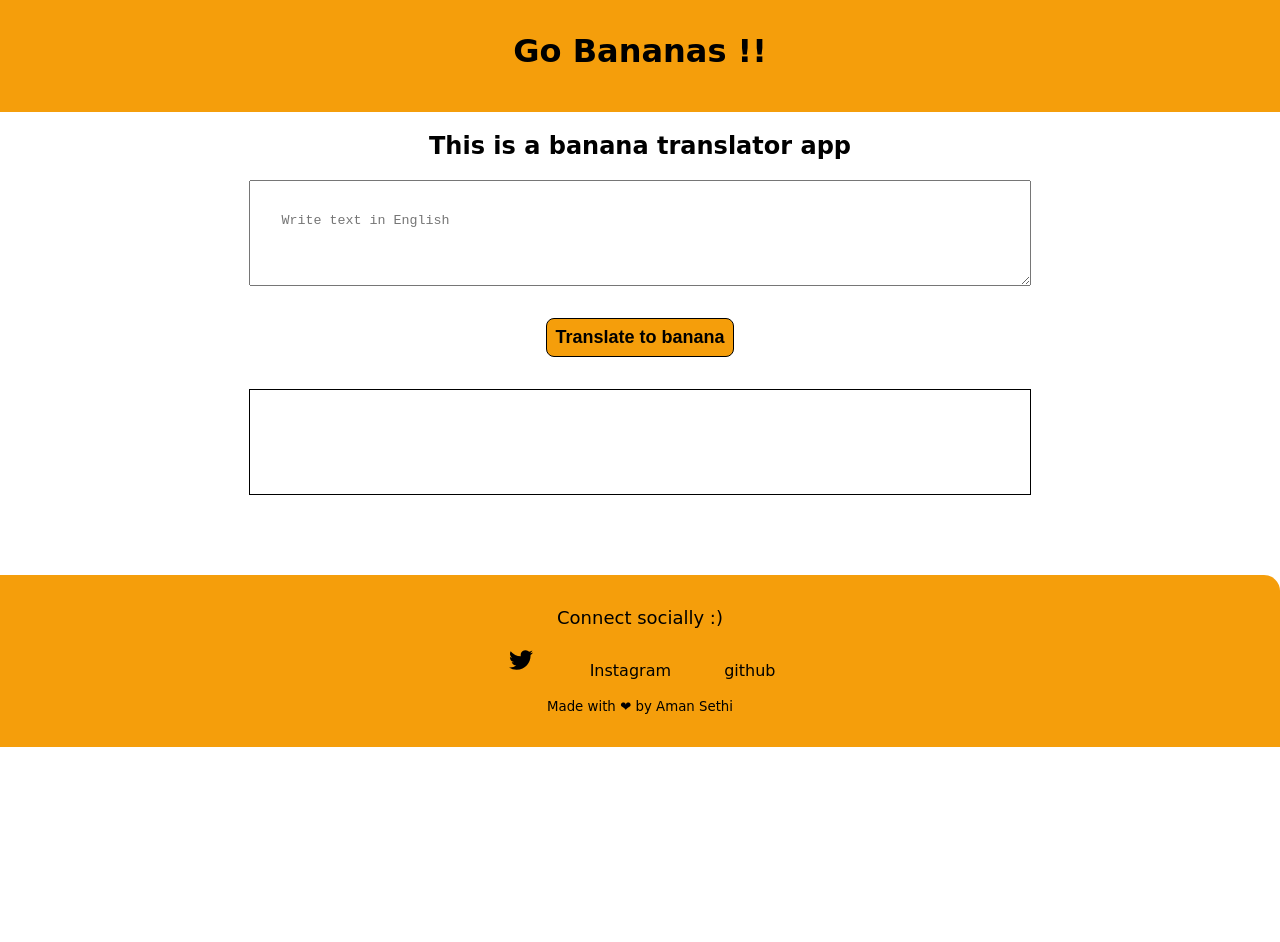
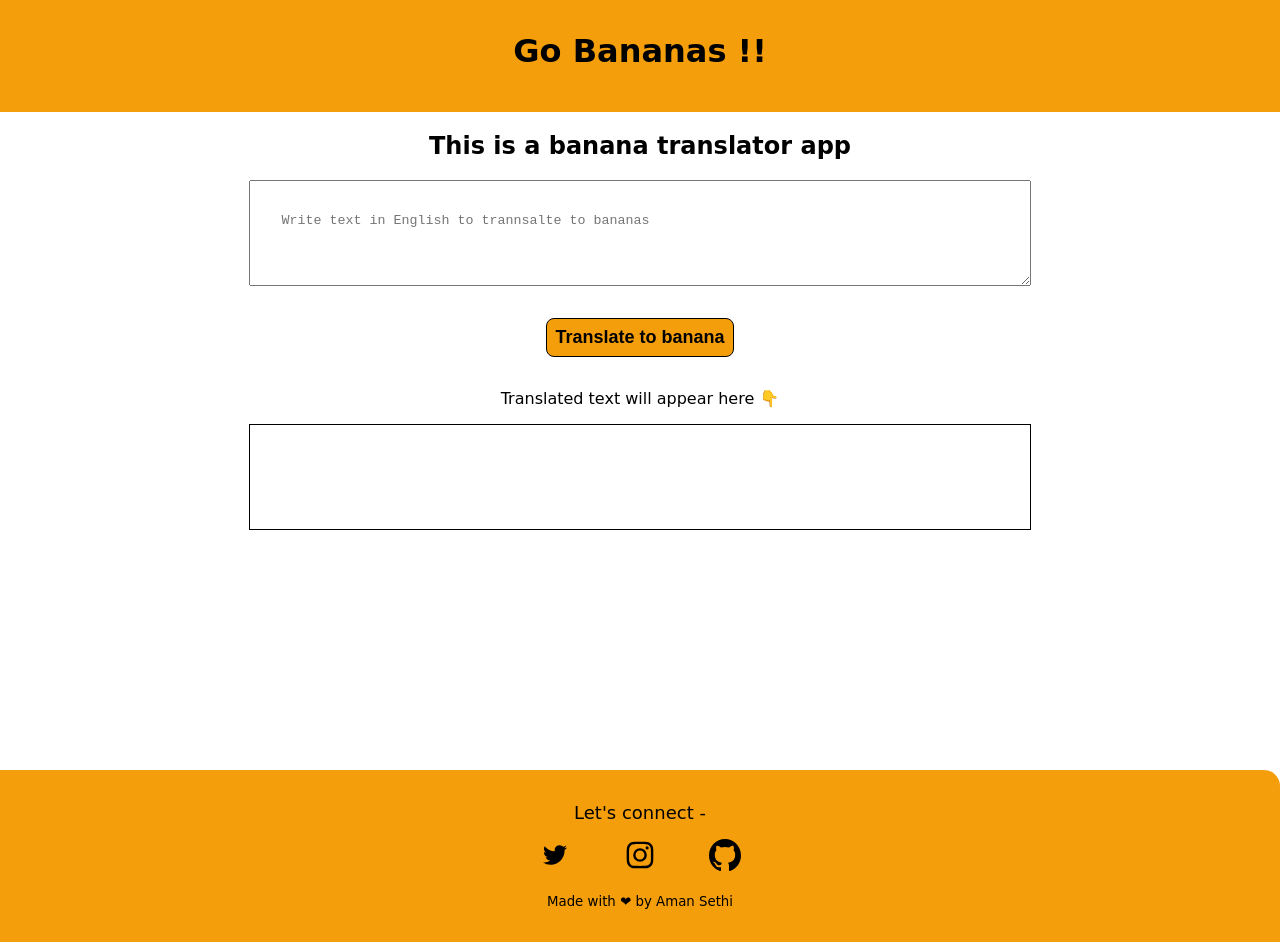
Before and after one commit to amansethi00/banana-translator-app, a plain HTML site: page index.html in a window 1280 px wide. Before the commit the page ends 800 px from the top, so only its background shows below. Drawn offline with Linux system fonts and the light colour scheme; a web font is replaced by a local one.

Commit message:
minor updates

```diff
--- a/index.html
+++ b/index.html
@@ -14,16 +14,19 @@
     <div class="container">
       <center><h2>This is a banana translator app</h2></center>
       <!-- <p>Minions talk bananas.</p> -->
-      <textarea placeholder="Write text in English" id="textInp"></textarea>
+      <textarea
+        placeholder="Write text in English to trannsalte to bananas"
+        id="textInp"
+      ></textarea>
       <center><button id="btn">Translate to banana</button></center>
-
+      <p id="para">Translated text will appear here 👇</p>
       <div id="output"></div>
     </div>
 
     <script src="app.js" type="text/javascript"></script>
 
     <footer class="footer">
-      <div class="footer-header">Connect socially :)</div>
+      <div class="footer-header">Let's connect -</div>
       <ul class="socail-links">
         <li class="list-item-inline">
           <a href="https://www.twitter.com/oyesethi00" class="link link-footer"
@@ -35,14 +38,14 @@
           <a
             href="https://www.instagram.com/oye.sethi.00"
             class="link link-footer"
-            >Instagram</a
-          >
+            ><img src="images/instagram.svg" class="social-img"
+          /></a>
         </li>
 
         <li class="list-item-inline">
           <a href="https://www.github.com/amansethi00" class="link link-footer"
-            >github</a
-          >
+            ><img src="images/github.svg" class="social-img"
+          /></a>
         </li>
       </ul>
       <small>Made with ❤ by Aman Sethi</small>
--- a/style.css
+++ b/style.css
@@ -26,6 +26,7 @@ textarea {
   display: block;
   border: 1px solid black;
   margin-bottom: 5rem;
+  margin-top: 1rem;
 }
 
 .nav-bar {
@@ -39,6 +40,7 @@ textarea {
 .container {
   max-width: 80%;
   margin: auto;
+  margin-bottom: 15rem;
 }
 .container #btn {
   background-color: var(--turtle-gray);
@@ -49,7 +51,13 @@ textarea {
   font-size: large;
   font-weight: bold;
 }
+#para {
+  margin: auto;
+  text-align: center;
+}
 .footer {
+  /* position: fixed; */
+  display: block;
   background-color: var(--turtle-gray);
   padding: 2rem 0rem;
   text-align: center;
```
Also changed, not shown: images/github.svg (added), images/instagram.svg (added).
